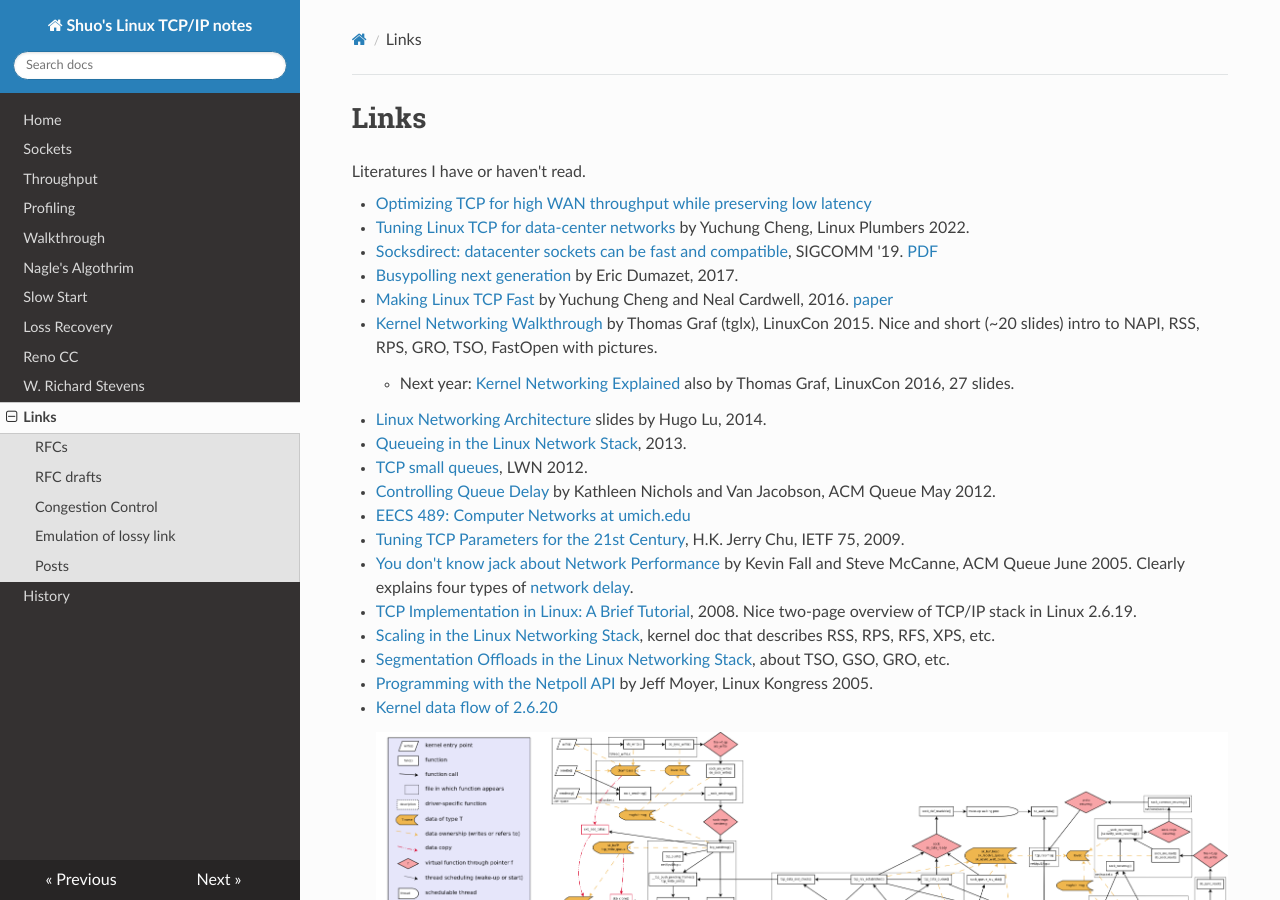
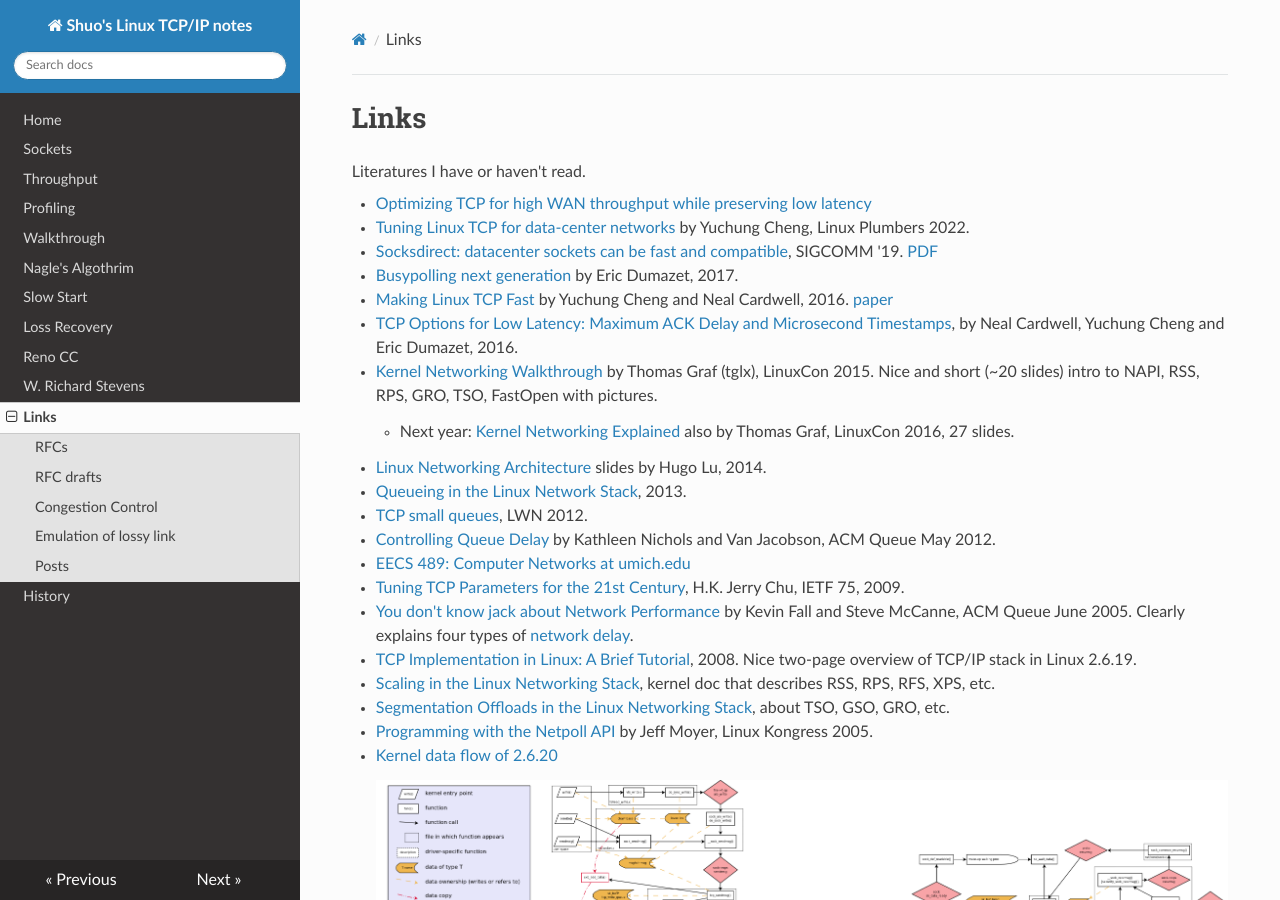
Before and after one commit to chenshuo/tcpip-study, an MkDocs documentation site: the page built from docs/links.md, in a window 1280 px wide and 900 px high. Built offline with MkDocs 1.6.1, drawn with Linux system fonts in a browser that asks for light colours; nearby versions of some CDN libraries.

```diff
--- a/docs/links.md
+++ b/docs/links.md
@@ -10,6 +10,7 @@
 * [Busypolling next generation](https://netdevconf.info/2.1/session.html?dumazet) by Eric Dumazet, 2017.
 * [Making Linux TCP Fast](https://netdevconf.info/1.2/session.html?yuchung-cheng) by Yuchung Cheng and Neal Cardwell, 2016.
   [paper](https://netdevconf.info/1.2/papers/bbr-netdev-1.2.new.new.pdf)
+* [TCP Options for Low Latency: Maximum ACK Delay and Microsecond Timestamps](https://www.ietf.org/proceedings/97/slides/slides-97-tcpm-tcp-options-for-low-latency-00.pdf), by Neal Cardwell, Yuchung Cheng and Eric Dumazet, 2016.
 * [Kernel Networking Walkthrough](https://www.slideshare.net/ThomasGraf5/linuxcon-2015-linux-kernel-networking-walkthrough) by Thomas Graf (tglx), LinuxCon 2015.
 Nice and short (~20 slides) intro to NAPI, RSS, RPS, GRO, TSO, FastOpen with pictures.
     * Next year: [Kernel Networking Explained](https://www.slideshare.net/ThomasGraf5/linux-networking-explained) also by Thomas Graf, LinuxCon 2016, 27 slides.
```
Also changed, not shown: 1 other file.
